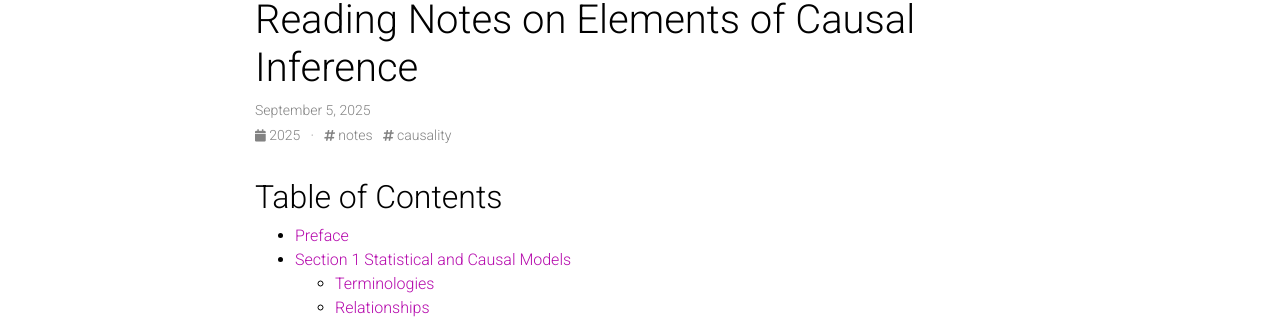
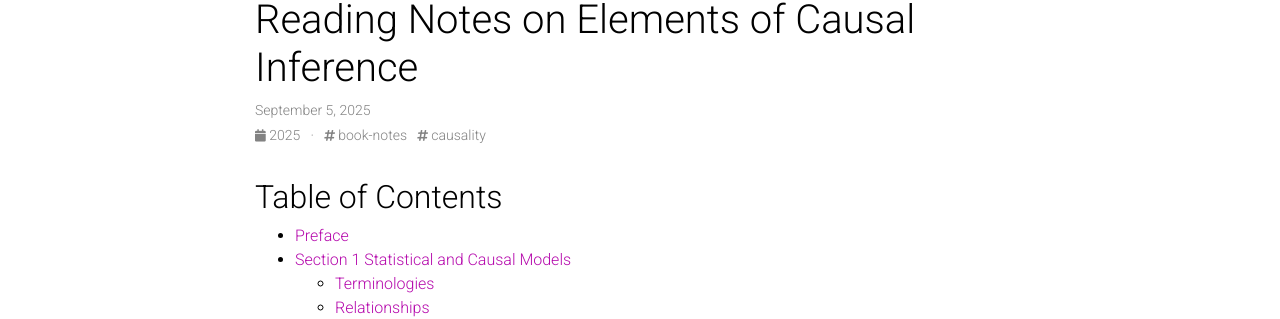
Before and after one commit to chenweixin107/chenweixin107.github.io, a Jekyll site: the page built from _posts/2025-09-05-causal-inference-notes.md, in a window 1280 px wide and 900 px high. Shown: the part 109-428 px from the top of the window. Built offline with Jekyll 4.4.1, drawn with Linux system fonts in a browser that asks for light colours; full-size pictures stand in for the smaller copies a plugin makes; comment, search, counter and statistics services are not loaded; a style sheet for code colours, icons or effects is not loaded.

Commit message:
Update blogs

```diff
--- a/_config.yml
+++ b/_config.yml
@@ -226,7 +226,7 @@
     tag: '/blog/tag/:name/'
     category: '/blog/category/:name/'
 
-display_tags: ['notes'] # this tags will be dispalyed on the front page of your blog
+display_tags: ['book-notes'] # this tags will be dispalyed on the front page of your blog
 
 # -----------------------------------------------------------------------------
 # Jekyll Scholar
--- a/_posts/2025-09-05-causal-inference-notes.md
+++ b/_posts/2025-09-05-causal-inference-notes.md
@@ -3,7 +3,7 @@
 title: Reading Notes on Elements of Causal Inference
 date: 2025-09-05 07:30:00
 description: Personal reading notes and key insights from Elements of Causal Inference by Jonas Peters, Dominik Janzing, and Bernhard Schölkopf
-tags: [notes, causality]
+tags: [book-notes, causality]
 toc: true
 ---
 
```
